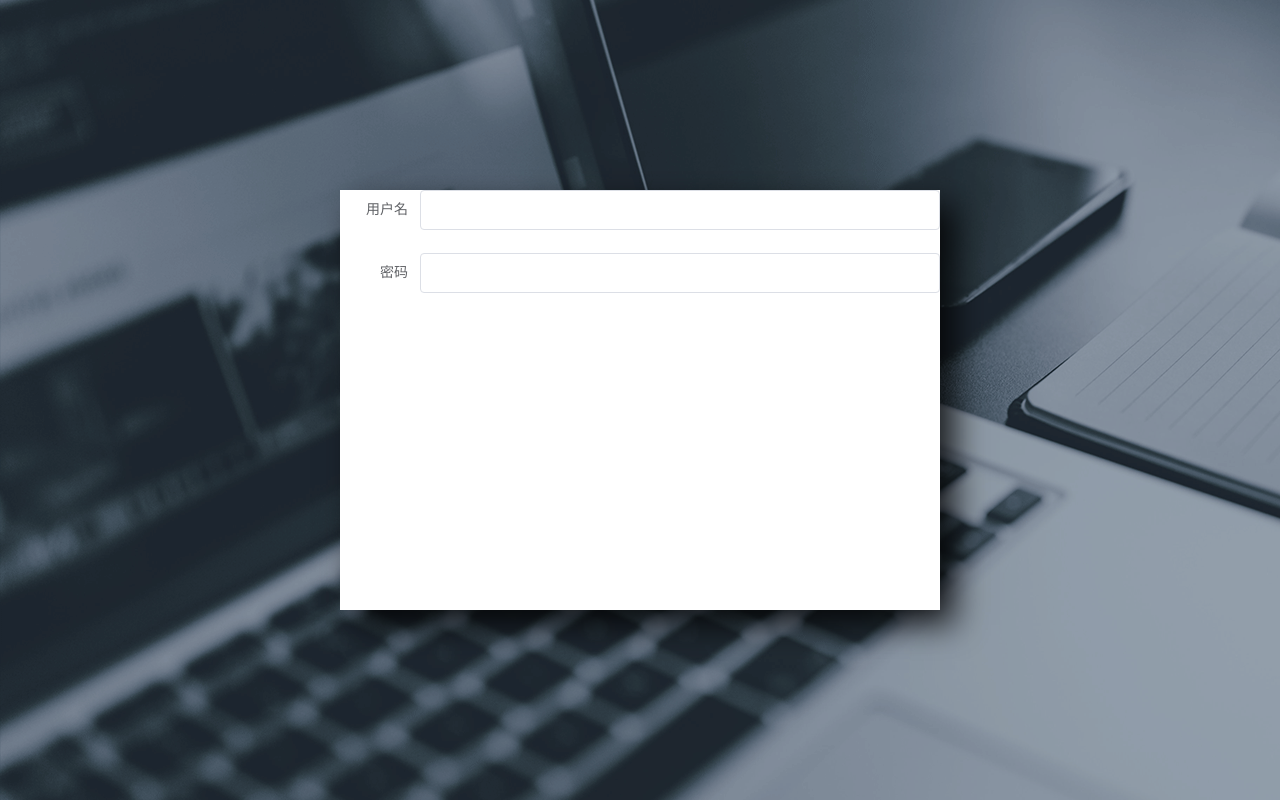
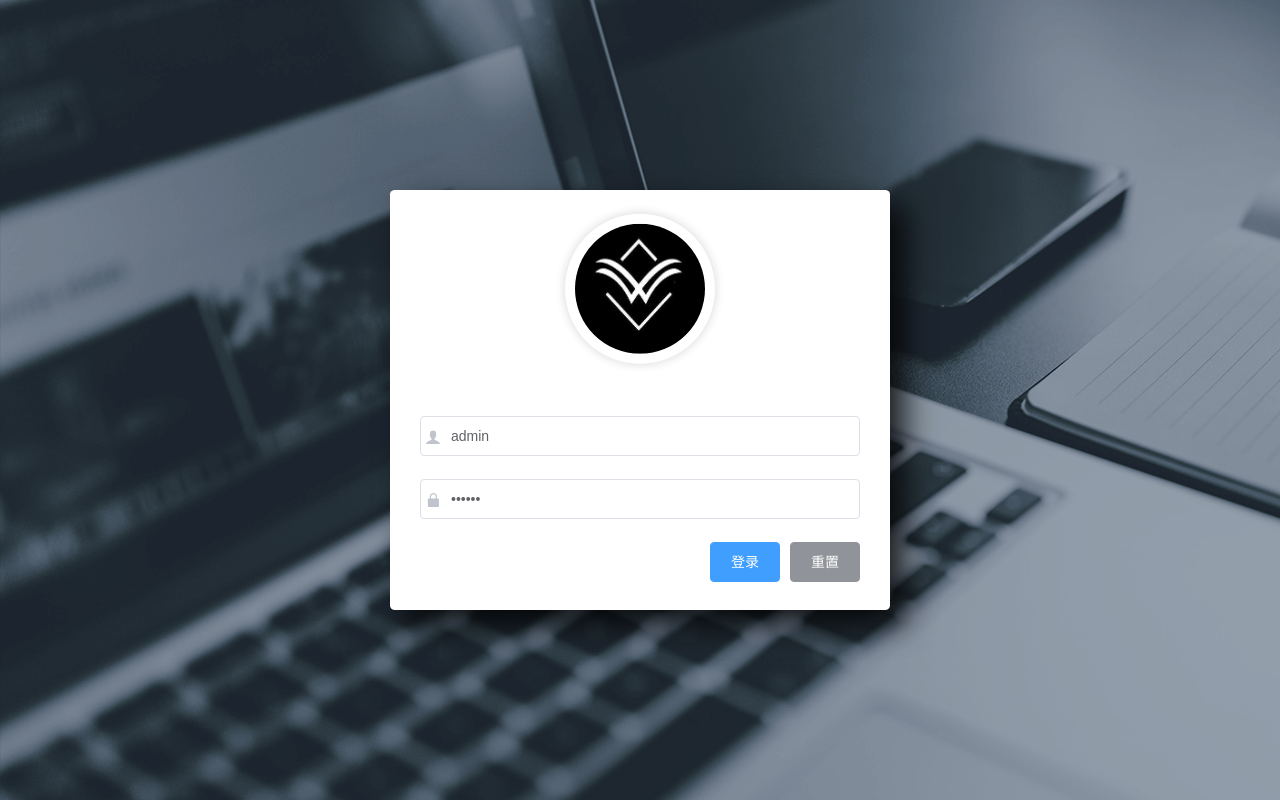
Before and after one commit to zj-dreamly/vue-shopping, a Vue app: page /#/login in a window 1280 px wide. Built offline with nearby package versions, Linux system fonts and the light colour scheme.

Commit message:
'Add：完成登录功能'

```diff
--- /dev/null
+++ b/src/components/Home.vue
@@ -0,0 +1,13 @@
+<template>
+    <h3>home组件</h3>
+</template>
+
+<script>
+  export default {
+    name: 'Home'
+  }
+</script>
+
+<style lang="less" scoped>
+
+</style>
--- a/src/components/login.vue
+++ b/src/components/login.vue
@@ -1,21 +1,105 @@
 <template>
   <div class="login_container">
     <div class="login_box">
-      <el-form label-width="80px">
-        <el-form-item label="用户名">
-          <el-input></el-input>
+      <!-- 头像区域 -->
+      <div class="avatar_box">
+        <img src="../assets/logo.png" alt="">
+      </div>
+      <el-form class="login_form" ref="loginFormRef" :rules="rules" :model="loginForm">
+        <!--登录用户名-->
+        <el-form-item prop="username">
+          <el-input v-model="loginForm.username" prefix-icon="iconfont icon-user"></el-input>
         </el-form-item>
 
-        <el-form-item label="密码">
-          <el-input></el-input>
+        <!-- 密码-->
+        <el-form-item prop="password">
+          <el-input v-model="loginForm.password" prefix-icon="iconfont icon-3702mima" type="password"></el-input>
         </el-form-item>
+
+        <!-- 按钮区域-->
+        <el-form-item class="btns">
+          <el-button type="primary" @click="login">登录</el-button>
+          <el-button type="info" @click="reset">重置</el-button>
+        </el-form-item>
+
       </el-form>
     </div>
   </div>
 </template>
 
 <script>
-  export default {}
+  export default {
+    data () {
+      return {
+        // 登录表单的数据绑定对象
+        loginForm: {
+          username: 'admin',
+          password: '123456'
+        },
+
+        // 表单验证数据绑定
+        rules: {
+          // 验证用户名
+          username: [
+            {
+              required: true,
+              message: '请输入用户名',
+              trigger: 'blur'
+            },
+            {
+              min: 3,
+              max: 5,
+              message: '长度请在 3 到 10 个字符',
+              trigger: 'blur'
+            }
+          ],
+
+          // 验证密码
+          password: [
+            {
+              required: true,
+              message: '请输入密码',
+              trigger: 'blur'
+            },
+            {
+              min: 6,
+              max: 15,
+              message: '长度请在 6 到 15 个字符',
+              trigger: 'blur'
+            }
+          ]
+        }
+      }
+    },
+    methods: {
+
+      // 重置表单
+      reset () {
+        this.$refs.loginFormRef.resetFields()
+      },
+
+      // 表单登录
+      login () {
+        this.$refs.loginFormRef.validate(async valid => {
+          if (!valid) {
+            return
+          }
+          const { data: result } = await this.$http.post('/login', this.loginForm)
+          if (result.meta.status !== 200) {
+            return this.$message.error('用户名或密码错误')
+          }
+
+          this.$message.success('登录成功')
+          // 1. 将登录成功之后的 token，保存到客户端的 sessionStorage 中
+          //   1.1 项目中出了登录之外的其他API接口，必须在登录之后才能访问
+          //   1.2 token 只应在当前网站打开期间生效，所以将 token 保存在 sessionStorage 中
+          window.sessionStorage.setItem('token', result.data.token)
+          // 2. 通过编程式导航跳转到后台主页，路由地址是 /home
+          this.$router.push('/home')
+        })
+      }
+    }
+  }
 </script>
 
 <style lang="less" scoped>
@@ -25,14 +109,48 @@
   }
 
   .login_box {
-    position: absolute;
+    position: relative;
     left: 50%;
     top: 50%;
     transform: translate(-50%, -50%);
-    width: 600px;
+    width: 500px;
     height: 420px;
     background-color: #fff;
     box-shadow: 15px 15px 30px rgba(0, 0, 0, .8);
+    border-radius: 1%;
+
+    .avatar_box {
+      height: 130px;
+      width: 130px;
+      border: 1px solid #eee;
+      border-radius: 50%;
+      padding: 10px;
+      box-shadow: 0 0 10px #ddd;
+      position: absolute;
+      left: 50%;
+      transform: translate(-50%, 15%);
+      background-color: #fff;
+
+      img {
+        width: 100%;
+        height: 100%;
+        border-radius: 50%;
+        background-color: #eee;
+      }
+    }
+  }
+
+  .login_form {
+    position: absolute;
+    bottom: 0;
+    width: 100%;
+    padding: 5px 30px;
+    box-sizing: border-box;
+  }
+
+  .btns {
+    display: flex;
+    justify-content: flex-end;
   }
 
 </style>
--- a/src/main.js
+++ b/src/main.js
@@ -6,6 +6,12 @@ import './plugins/element.js'
 import './assets/css/global.css'
 // 导入字体图标
 import './assets/fonts/iconfont.css'
+// 引入axios
+import axios from 'axios'
+// 配置请求的根路径
+axios.defaults.baseURL = 'http://127.0.0.1:8888/api/private/v1'
+
+Vue.prototype.$http = axios
 
 Vue.config.productionTip = false
 
```
Also changed, not shown: src/router/index.js (+9 -0 lines), src/assets/logo.png.
